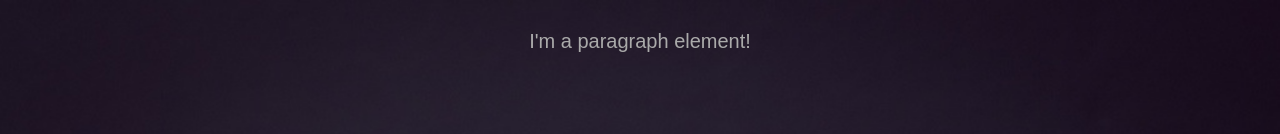
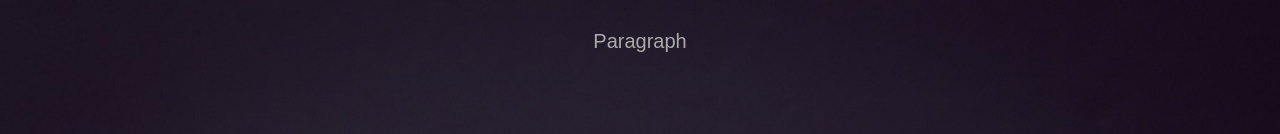
Before and after one commit to TackettAndrew/TheFacilipotatoes, a plain HTML site: page index.html in a window 1280 px wide. Shown: the top 134 px of the page. Drawn offline with Linux system fonts and the light colour scheme; a web font is replaced by a local one.

Commit message:
Update index.html

```diff
--- a/index.html
+++ b/index.html
@@ -49,7 +49,7 @@
 <body>
     <div class="container">
         <div style="height: 10px;"></div>
-        <p>I'm a paragraph element!</p>
+        <p>Paragraph</p>
         <div style="height: 250px;"></div>
         <table>
             <tr>
```
